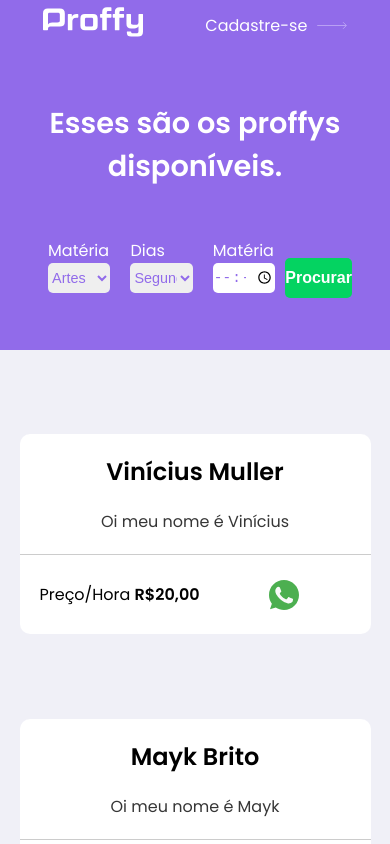
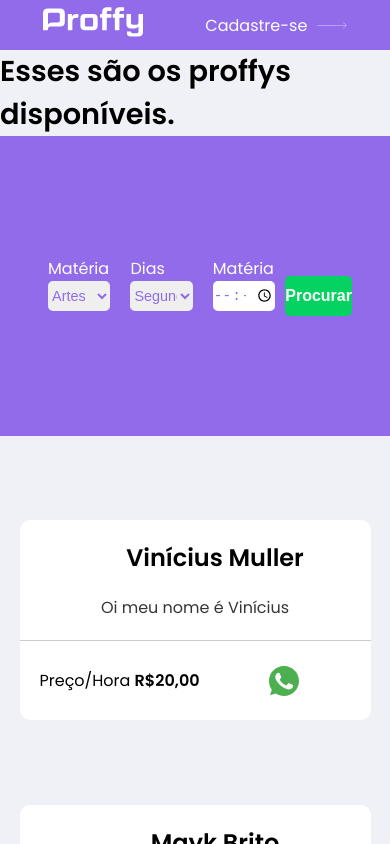
Before and after one commit to Vinicius-Muller/proffy-vue, a Vue app: page /TeacherList in a window 390 px wide. Shown: the top 844 px of the page. Built offline with nearby package versions, Linux system fonts and the light colour scheme.

Commit message:
components disolved

```diff
--- a/src/components/TeacherBox.vue
+++ /dev/null
@@ -1,139 +0,0 @@
-<template>
- <main>
-   <article v-for="(teacher, index) in Teachers" :key="index">
-     <header>
-       <div class="img"></div>
-       <h2>{{teacher.name}}</h2>
-     </header>
-     <p class="description">{{teacher.description}}</p>
-     <footer>
-       <p>Preço/Hora <strong>R${{teacher.price}}</strong></p>
-       <a :href='`https://api.whatsapp.com/send?phone=${teacher.fone}&text=Ol%C3%A1`'><img src="@/assets/icons/whatsapp.svg" alt="Entrar em contato no whatsapp">
-       <span>Entrar em contato</span>
-       </a>
-     </footer>
-   </article>
- </main>
-</template>
-
-<script>
-export default {
-  name: "TeacherBox",
-  props:["Teachers"]
-}
-</script>
-
-<style scoped>
-
-article {
-  width: 60vw;
-  background-color: white;
-  border-radius: 10px;
-  margin-top: 10vh;
-}
-
-header {
-  width:100%;
-  display: flex;
-  align-items: center;
-  padding:20px;
-}
-
-header h2 {
-  padding-left: 40px;
-}
-
-header .img {
-  width: 100px;
-  height:100px;
-  border-radius: 50%;
-  background-color: #eee;
-}
-
-.description {
-  color: rgb(54, 54, 54);
-  padding-right:20px;
-  padding-left: 20px;
-  padding-bottom: 20px;
-}
-
-footer {
-  width: 100%;
-  height: 80px;
-  display: flex;
-  justify-content: space-between;
-  align-items: center;
-  border-top:1px solid #ccc;
-  padding:20px;
-}
-
-footer a {
-  width: 30%;
-  height: 50px;
-  border:none;
-  background-color:#04D361;
-  color:white;
-  border-radius: 5px;
-  align-self:center;
-  display:flex;
-  justify-content: space-evenly;
-  align-items: center;
-  transition:all 0.3s;
-  cursor:pointer;
-  text-decoration: none;
-}
-
-footer a:hover {
-  background-color: #04BF58;
-}
-
-footer a img {
-  width: 20px;
-  height: 20px;
-}
-
-footer a span {
-  font-size: 1rem;
-  font-weight: bold;
-}
-
-@media screen and (max-width:995px) {
-  footer a {
-    background-color:transparent;
-  }
-
-  footer a:hover {
-    background-color: transparent;
-  }
-
-  footer a span {
-    display:none;
-  }
-
-  footer a img {
-    width: 30px;
-    height: 30px;
-  }
-}
-
-@media screen and (max-width:550px){
-
-  article {
-    width: 90vw;
-    text-align: center;
-  }
-
-  article header {
-    justify-content: center;
-  }
-
-  article header h2 {
-    padding: 0;
-  }
-
-  header .img {
-    display:none;
-  }
-}
-
-</style>
--- a/src/components/TitleList.vue
+++ /dev/null
@@ -1,112 +0,0 @@
-<template>
-  <div class="wrapper">
-      <h1>Esses são os proffys disponíveis.</h1>
-
-
-    <div class="input-wrapper">
-      <div class="select-box">
-        <label for="subject">Matéria</label>
-        <select name="subject" id="subject">
-          <option v-for="(subject, index) in subjects" :key="index">{{subject}}</option>
-        </select>
-      </div>
-
-      <div class="select-box">
-        <label for="days">Dias</label>
-        <select name="days" id="days">
-          <option v-for="(day,index) in days" :key="index">{{day}}</option>
-        </select>
-      </div>
-
-      <div class="select-box">
-        <label for="time">Matéria</label>
-        <input type="time" name="time" id="time">
-      </div>
-
-      <button class="submit">Procurar</button>
-    </div>
-  </div>
-</template>
-
-<script>
-export default {
-  name: "TitleList",
-  data() {
-    return {
-      subjects:["Artes", "Português", "Matemática", "Ciências"],
-      days:["Segunda-feira", "Terça-feira", "Quarta-feira", "Quinta-feira", "Sexta-feira", "Sabado", "Domingo"]
-    }
-  }
-
-}
-</script>
-
-<style scoped>
-
-  .wrapper {
-    width:100vw;
-    height: 300px;
-    display: flex;
-    flex-direction: column;
-    align-items: center;
-    justify-content: center;
-    background-color: rgb(145 107 234);
-  }
-
-  .wrapper h1 {
-    color: white;
-    text-align: center;
-    margin-bottom: 50px;
-  }
-
-  .wrapper .input-wrapper {
-    display:flex;
-    justify-content: center;
-    width: 80vw;
-  }
-
-  .wrapper .select-box {
-    display:flex;
-    flex-direction: column;
-    width: 20%;
-    margin: 0 10px;
-  }
-
-  .wrapper .select-box label {
-    color:white;
-  }
-
-  .wrapper .select-box select, input {
-    outline: none;
-    height: 30px;
-    border-radius: 5px;
-    color: rgb(145 107 234);
-    font-size: 0.9rem;
-    cursor: pointer;
-    border:none;
-  }
-
-  .wrapper .input-wrapper .submit{
-    width: 20%;
-    height: 40px;
-    border-radius:5px;
-    background-color: #04D361;
-    color: white;
-    font-size: 1rem;
-    font-weight: bold;
-    border: none;
-    cursor: pointer;
-    transition: 0.3s all;
-    margin-top: 20px;
-  }
-
-  .wrapper .input-wrapper .submit:hover {
-    background-color: #04BF58;
-  }
-
-  @media screen and (max-width:550px){
-  .wrapper .input-wrapper .submit{
-    width:30%;
-  }
-}
-</style>
--- a/src/store.js
+++ b/src/store.js
@@ -5,23 +5,28 @@ Vue.use(Vuex)
 
 export default new Vuex.Store({
   state: {
-    teacher: {
-    name:'',
-    link:'',
-    whatsapp:'',
-    bio:'',
-    subject:'',
-    cost:'',
-    day:'',
-    from:'',
-    to:''
-    },
-    prof:[]
+    prof:[
+      {
+        name:"Vinícius Muller",
+        description:"Oi meu nome é Vinícius",
+        fone:"9810112347",
+        price:"20,00"
+      },
+      {
+        name:"Mayk Brito",
+        description:"Oi meu nome é Mayk",
+        fone:"981054338",
+        price:"30,00"
+      },
+      {
+        name:"Diego Fernandes",
+        description:"Oi meu nome é Diego",
+        fone:"981014567",
+        price:"40,00"
+      }
+    ]
   },
   mutations: {
-    UPDATE_TEACHER(state, payload) {
-      state.teacher = Object.assign(state.teacher, payload)
-    },
     UPDATE_PROF(state, payload) {
       state.prof.push(payload)
     }
--- a/src/views/TeacherForm.vue
+++ b/src/views/TeacherForm.vue
@@ -15,26 +15,26 @@
       <label for="picture">Link para sua foto  <small>(comece com https://)</small></label>
       <input type="text" id="picture" name="picture" v-model="link">
       <label for="whatsapp">Whatsapp</label>
-      <input type="number" id="whatsapp" name="whatsapp" v-model="whatsapp">
+      <input type="number" id="whatsapp" name="whatsapp" v-model="fone">
       <label for="description">Fale sobre sua história</label>
-      <textarea name="description" id="description" cols="30" rows="10" v-model="bio"></textarea>
+      <textarea name="description" id="description" cols="30" rows="10" v-model="description"></textarea>
       <h2>Sobre a aula</h2>
       <div class="spacer"></div>
       <label for="subject">Matéria</label>
-      <select name="subject" id="subject">
+      <select name="subject" id="subject" v-model="subject">
         <option value="1">Artes</option>
         <option value="2">Português</option>
         <option value="3">Matemática</option>
         <option value="4">Ciências</option>
       </select>
-      <label for="price">Custo da hora/aula</label>
-      <input type="number">
+      <label for="price">Custo da hora/aula Ex 20,00</label>
+      <input type="number" v-model="price">
       <h2>Horários disponíveis</h2>
       <div class="spacer"></div>
       <div class="schedules-box">
         <div class="input-box">
         <label for="day">Dia da semana</label>
-        <select name="day" id="day">
+        <select name="day" id="day" v-model="day">
           <option value="1">Segunda-feira</option>
           <option value="2">Terça-feira</option>
           <option value="3">Quarta-feira</option>
@@ -46,11 +46,11 @@
         </div>
         <div class="input-box">
         <label for="from">Das</label>
-        <input type="time" name="from" id="from">
+        <input type="time" name="from" id="from" v-model="from">
         </div>
         <div class="input-box">
         <label for="to">Até</label>
-        <input type="time" id="to" name="to">
+        <input type="time" id="to" name="to" v-model="to">
         </div>
       </div>
       <div class="form-end">
@@ -58,8 +58,7 @@
         <img src="@/assets/icons/warning.svg" alt="Preencha todos os dados">
         <span>Preencha todos os dados</span>
         </div>
-        <input type="submit" class="submit" value="Salvar cadastro" @click.prevent="updateProf({name,link,whatsapp,bio,cost})">
-        {{this.$store.state.prof}}
+        <input type="submit" class="submit" value="Salvar cadastro" @click.prevent="updateProf({name,link,fone,description,price,day,to,from})">
       </div>
     </form>
   </section>
@@ -67,14 +66,23 @@
 
 <script>
 import Header from '@/components/Header.vue';
-import {mapActions} from 'vuex';
 export default {
 name: 'TeacherForm',
 components: {
   Header
 },
-methods: {
-  ...mapActions(['updateProf'])
+data() {
+  return {
+    name:'',
+    link:'',
+    fone:'',
+    description:'',
+    subject:'',
+    price:'',
+    day:'',
+    from:'',
+    to:''
+  }
 }
 }
 </script>
--- a/src/views/TeacherList.vue
+++ b/src/views/TeacherList.vue
@@ -3,45 +3,73 @@
   <Header>
     <router-link to="/TeacherForm">Cadastre-se<img class="go-to" src="@/assets/icons/back.svg" alt="Veja os proffys disponíveis"></router-link>
   </Header>
-  <TitleList />
-  <TeacherBox :Teachers="Teachers"/>
+  <h1>Esses são os proffys disponíveis.</h1>
+
+  <div class="title-box">
+    <div class="input-wrapper">
+      <div class="select-box">
+        <label for="subject">Matéria</label>
+        <select name="subject" id="subject">
+        <option value="1">Artes</option>
+        <option value="2">Português</option>
+        <option value="3">Matemática</option>
+        <option value="4">Ciências</option>
+        </select>
+      </div>
+
+      <div class="select-box">
+        <label for="days">Dias</label>
+        <select name="days" id="days">
+          <option value="1">Segunda-feira</option>
+          <option value="2">Terça-feira</option>
+          <option value="3">Quarta-feira</option>
+          <option value="4">Quinta-feira</option>
+          <option value="5">Sexta-feira</option>
+          <option value="6">Sabádo</option>
+          <option value="7">Domingo</option>
+        </select>
+      </div>
+
+      <div class="select-box">
+        <label for="time">Matéria</label>
+        <input type="time" name="time" id="time">
+      </div>
+
+      <button class="submit">Procurar</button>
+    </div>
+    </div>
+
+    <main>
+   <article v-for="(teacher, index) in prof" :key="index">
+     <header class="header">
+       <img class="img" :src="`${teacher.link}`">
+       <h2>{{teacher.name}}</h2>
+     </header>
+     <p class="description">{{teacher.description}}</p>
+     <footer>
+       <p>Preço/Hora <strong>R${{teacher.price}}</strong></p>
+       <a :href='`https://api.whatsapp.com/send?phone=${teacher.fone}&text=Ol%C3%A1`'><img src="@/assets/icons/whatsapp.svg" alt="Entrar em contato no whatsapp">
+       <span>Entrar em contato</span>
+       </a>
+     </footer>
+   </article>
+ </main>
   </section>
 </template>
 
 <script>
 import Header from '@/components/Header.vue';
-import TitleList from '@/components/TitleList.vue';
-import TeacherBox from '@/components/TeacherBox.vue';
+import {mapActions, mapState} from 'vuex';
 export default {
 name: 'TeacherList',
 components: {
-  Header,
-  TitleList,
-  TeacherBox
+  Header
 },
-data() {
-  return {
-    Teachers: {
-    Vinicius: {
-      name:"Vinícius Muller",
-      description:"Oi meu nome é Vinícius",
-      fone:"9810112347",
-      price:"20,00"
-    },
-    Mayk: {
-      name:"Mayk Brito",
-      description:"Oi meu nome é Mayk",
-      fone:"981054338",
-      price:"30,00"
-    },
-    Diego: {
-      name:"Diego Fernandes",
-      description:"Oi meu nome é Diego",
-      fone:"981014567",
-      price:"40,00"
-    }
-    }
-  }
+computed: {
+  ...mapState(["prof"])
+},
+methods: {
+  ...mapActions(['updateProf'])
 }
 }
 </script>
@@ -71,4 +99,184 @@ a .go-to {
   flex-direction: column;
   align-items: center;
 }
+
+ .title-box {
+    width:100vw;
+    height: 300px;
+    display: flex;
+    flex-direction: column;
+    align-items: center;
+    justify-content: center;
+    background-color: rgb(145 107 234);
+  }
+
+  .title-box h1 {
+    color: white;
+    text-align: center;
+    margin-bottom: 50px;
+  }
+
+  .title-box .input-wrapper {
+    display:flex;
+    justify-content: center;
+    width: 80vw;
+  }
+
+  .title-box .select-box {
+    display:flex;
+    flex-direction: column;
+    width: 20%;
+    margin: 0 10px;
+  }
+
+  .title-box .select-box label {
+    color:white;
+  }
+
+  .title-box .select-box select, input {
+    outline: none;
+    height: 30px;
+    border-radius: 5px;
+    color: rgb(145 107 234);
+    font-size: 0.9rem;
+    cursor: pointer;
+    border:none;
+  }
+
+  .title-box .input-wrapper .submit{
+    width: 20%;
+    height: 40px;
+    border-radius:5px;
+    background-color: #04D361;
+    color: white;
+    font-size: 1rem;
+    font-weight: bold;
+    border: none;
+    cursor: pointer;
+    transition: 0.3s all;
+    margin-top: 20px;
+  }
+
+  .title-box .input-wrapper .submit:hover {
+    background-color: #04BF58;
+  }
+
+  @media screen and (max-width:550px){
+  .title-box .input-wrapper .submit{
+    width:30%;
+  }
+}
+
+article {
+  width: 60vw;
+  background-color: white;
+  border-radius: 10px;
+  margin-top: 10vh;
+}
+
+.header {
+  width:100%;
+  display: flex;
+  align-items: center;
+  padding:20px;
+}
+
+.header h2 {
+  padding-left: 40px;
+}
+
+.header .img {
+  width: 100px;
+  height:100px;
+  border-radius: 50%;
+  background-color: #eee;
+}
+
+
+.description {
+  color: rgb(54, 54, 54);
+  padding-right:20px;
+  padding-left: 20px;
+  padding-bottom: 20px;
+}
+
+footer {
+  width: 100%;
+  height: 80px;
+  display: flex;
+  justify-content: space-between;
+  align-items: center;
+  border-top:1px solid #ccc;
+  padding:20px;
+}
+
+footer a {
+  width: 30%;
+  height: 50px;
+  border:none;
+  background-color:#04D361;
+  color:white;
+  border-radius: 5px;
+  align-self:center;
+  display:flex;
+  justify-content: space-evenly;
+  align-items: center;
+  transition:all 0.3s;
+  cursor:pointer;
+  text-decoration: none;
+}
+
+footer a:hover {
+  background-color: #04BF58;
+}
+
+footer a img {
+  width: 20px;
+  height: 20px;
+}
+
+footer a span {
+  font-size: 1rem;
+  font-weight: bold;
+}
+
+@media screen and (max-width:995px) {
+  footer a {
+    background-color:transparent;
+  }
+
+  footer a:hover {
+    background-color: transparent;
+  }
+
+  footer a span {
+    display:none;
+  }
+
+  footer a img {
+    width: 30px;
+    height: 30px;
+  }
+}
+
+@media screen and (max-width:550px){
+
+  article {
+    width: 90vw;
+    text-align: center;
+  }
+
+  article header {
+    justify-content: center;
+  }
+
+  article header h2 {
+    padding: 0;
+  }
+
+  header .img {
+    display:none;
+  }
+}
+
 </style>
```
